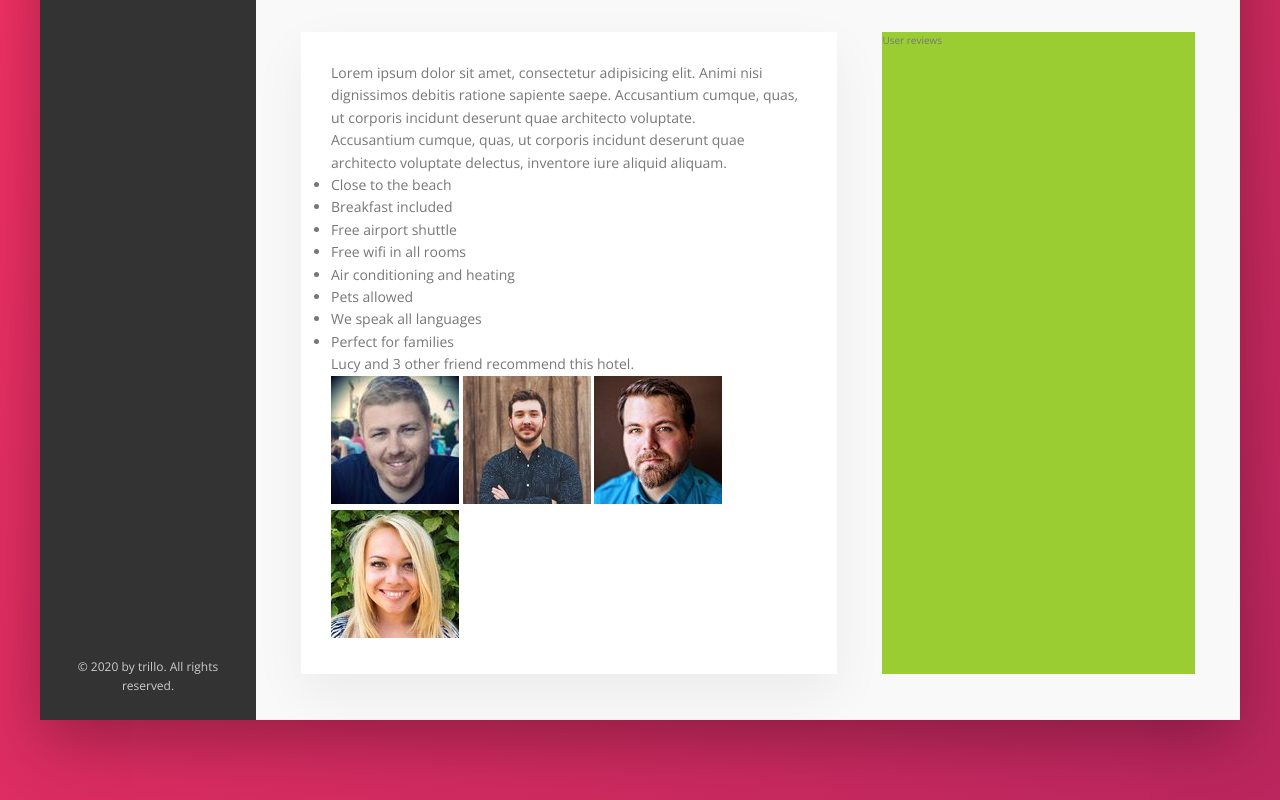
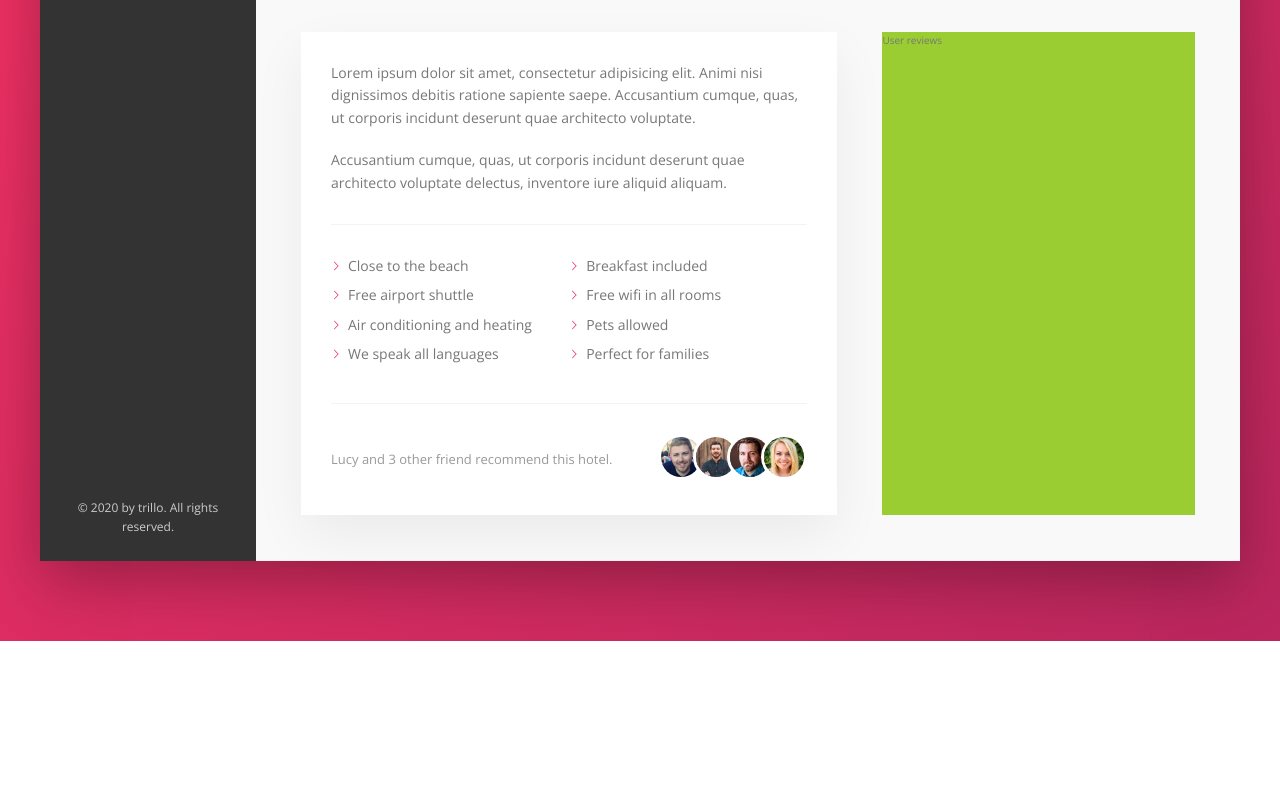
Before and after one commit to GregoryMoskalev/trillo-project, a website: page index.html in a window 1280 px wide. Shown: the part 615-1415 px from the top of the page. After the commit the page ends 1256 px from the top, so only its background shows below. Drawn offline with nearby package versions, Linux system fonts and the light colour scheme.

Commit message:
building the description section part 2

```diff
--- a/sass/_components.scss
+++ b/sass/_components.scss
@@ -294,3 +294,78 @@
 		box-shadow: none;
 	}
 }
+
+///////////////////////////////////////////////
+// PARAGRAPH
+
+.paragraph:not(:last-of-type) {
+	margin-bottom: 2rem;
+}
+
+///////////////////////////////////////////////
+// LIST
+
+.list {
+	list-style: none;
+	margin: 3rem 0;
+	padding: 3rem 0;
+	border-top: var(--line);
+	border-bottom: var(--line);
+
+	display: flex;
+	flex-wrap: wrap;
+
+	&__item {
+		flex: 0 0 50%;
+		margin-bottom: .7rem;
+	}
+
+	&__item::before {
+		content: "";
+		display: inline-block;
+		height: 1rem;
+		width: 1rem;
+		margin-right: .7rem;
+
+		//Older browsers
+		// background-image: url(../img/chevron-thin-right.svg);
+		// background-size: cover;
+
+		//Newer browsers - masks
+		background-color: var(--color-primary);
+		-webkit-mask-image: url(../img/chevron-thin-right.svg);
+		mask-image: url(../img/chevron-thin-right.svg);
+		-webkit-mask-size: cover;
+		mask-size: cover;
+	}
+}
+
+///////////////////////////////////////////////
+// RECOMMEND
+
+.recommend {
+	font-size: 1.3rem;
+	color: var(--color-grey-dark-3);
+
+	display: flex;
+	align-items: center;
+
+	&__count {
+		margin-right: auto;
+	}
+
+	&__friends {
+	}
+
+	&__photo {
+		box-sizing: content-box; //avoid image shrink
+		height: 4rem;
+		width: 4rem;
+		border-radius: 50%;
+		border: 3px solid #fff;
+
+		&:not(:last-child) {
+			margin-right: -1.5rem;
+		}
+	}
+}
```
Also changed, not shown: css/style.css.
